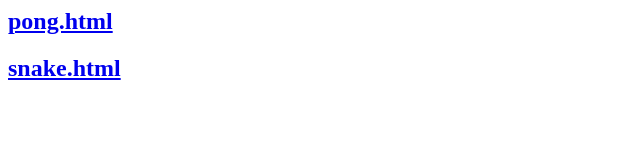
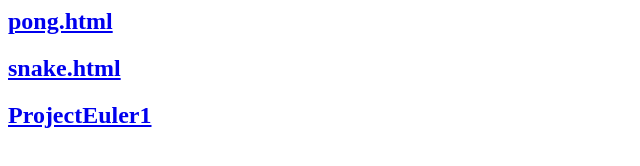
Before and after one commit to helladarion/aprendendo, a plain HTML site: page index.html in a window 1280 px wide. Shown: the whole page, without its empty margins (0-640 px from the left). Drawn offline with Linux system fonts and the light colour scheme.

Commit message:
Add projectEuler first problem.

```diff
--- a/index.html
+++ b/index.html
@@ -1,3 +1,4 @@
 
 <h2><a href="html/pong.html" rel="">pong.html</a></h2>
 <h2><a href="html/snake.html" rel="">snake.html</a></h2>
+<h2><a href="html/projectEuler1.html" rel="">ProjectEuler1</a></h2>
```
